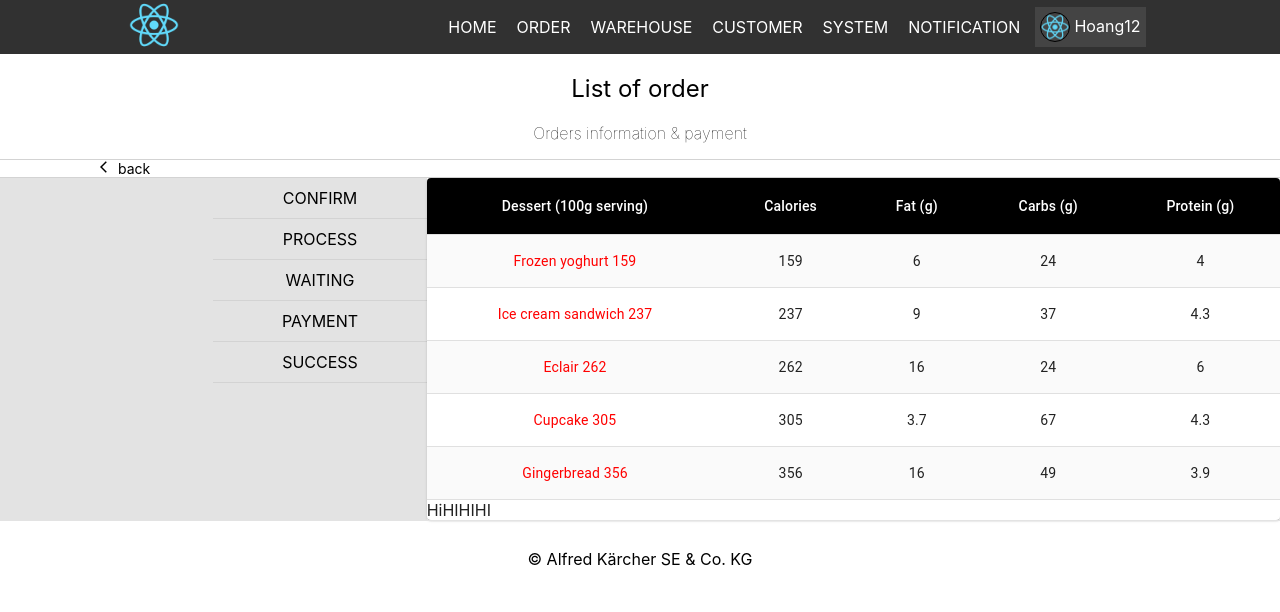
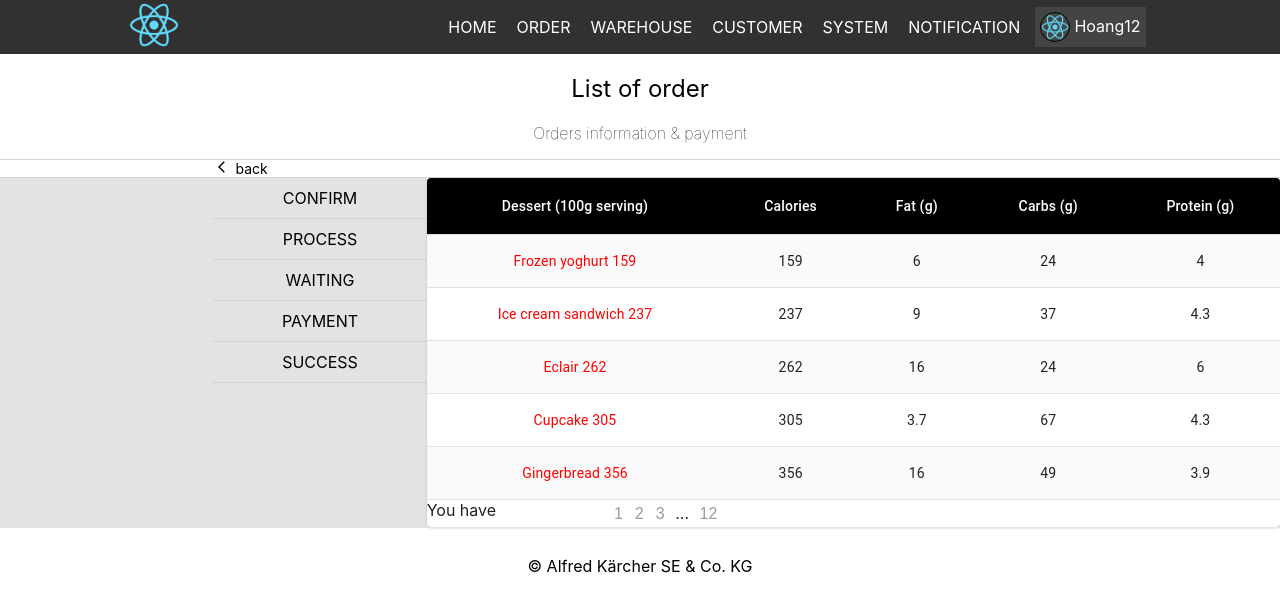
Before and after one commit to hoangvnguyenkms/test, a React (Create React App) app: page / in a window 1280 px wide. Shown: the top 612 px of the page. Built offline with nearby package versions, Linux system fonts and the light colour scheme.

Commit message:
add table footer

```diff
--- /dev/null
+++ b/src/commons/components/Table/FooterTable.js
@@ -0,0 +1,32 @@
+import React from 'react';
+import './footer-table.scss';
+
+export const FooterTable = props => {
+    const visiblePages = [1,2,3,12];
+    return (
+        <div className='footer-table'>
+            <div className='count-order'>
+                You have
+            </div>
+            <div className='pagination'>
+            {visiblePages.map((page, index, array) => {
+                if(array[index - 1] + 1 < page){
+                    return (
+                        <>
+                            {' ... '}
+                            <button key={page} className='table-page-button'>
+                                {page}
+                            </button>
+                        </>
+                    );
+                };
+                return (
+                    <button key={page} className='table-page-button'>
+                        {page}
+                    </button>
+                );
+            })}
+            </div>
+        </div>
+    )
+}
--- a/src/commons/components/Table/Table.js
+++ b/src/commons/components/Table/Table.js
@@ -8,6 +8,7 @@ import TableContainer from '@material-ui/core/TableContainer';
 import TableHead from '@material-ui/core/TableHead';
 import TableRow from '@material-ui/core/TableRow';
 import Paper from '@material-ui/core/Paper';
+import { FooterTable } from './FooterTable';
 
 const StyledTableCell = withStyles(theme => ({
   head: {
@@ -71,7 +72,7 @@ export default function CustomizedTables() {
           ))}
         </TableBody>
         <TableFooter>
-            HiHIHIHI
+            <FooterTable />
         </TableFooter>
       </Table>
     </TableContainer>
--- /dev/null
+++ b/src/commons/components/Table/footer-table.scss
@@ -0,0 +1,15 @@
+
+.footer-table {
+    display: flex;
+    flex-direction: row;
+    justify-content: space-between;
+    .table-page-button {
+        line-height: 1.6;
+        font-size: 16px;
+        color:#9b9b9b;
+        outline: none;
+        border: none;
+        background-color: transparent;
+        cursor: pointer;
+    }
+}
--- a/src/commons/layouts/Header/breadcrumbs.scss
+++ b/src/commons/layouts/Header/breadcrumbs.scss
@@ -4,7 +4,7 @@
     border-bottom: 0.5px solid #d3d3d3;
     .breadcrumbs {
         cursor: pointer;
-        margin-left: 100px;
+        margin-left: 17%;
         font-size: 14px;
     }
 }
```
